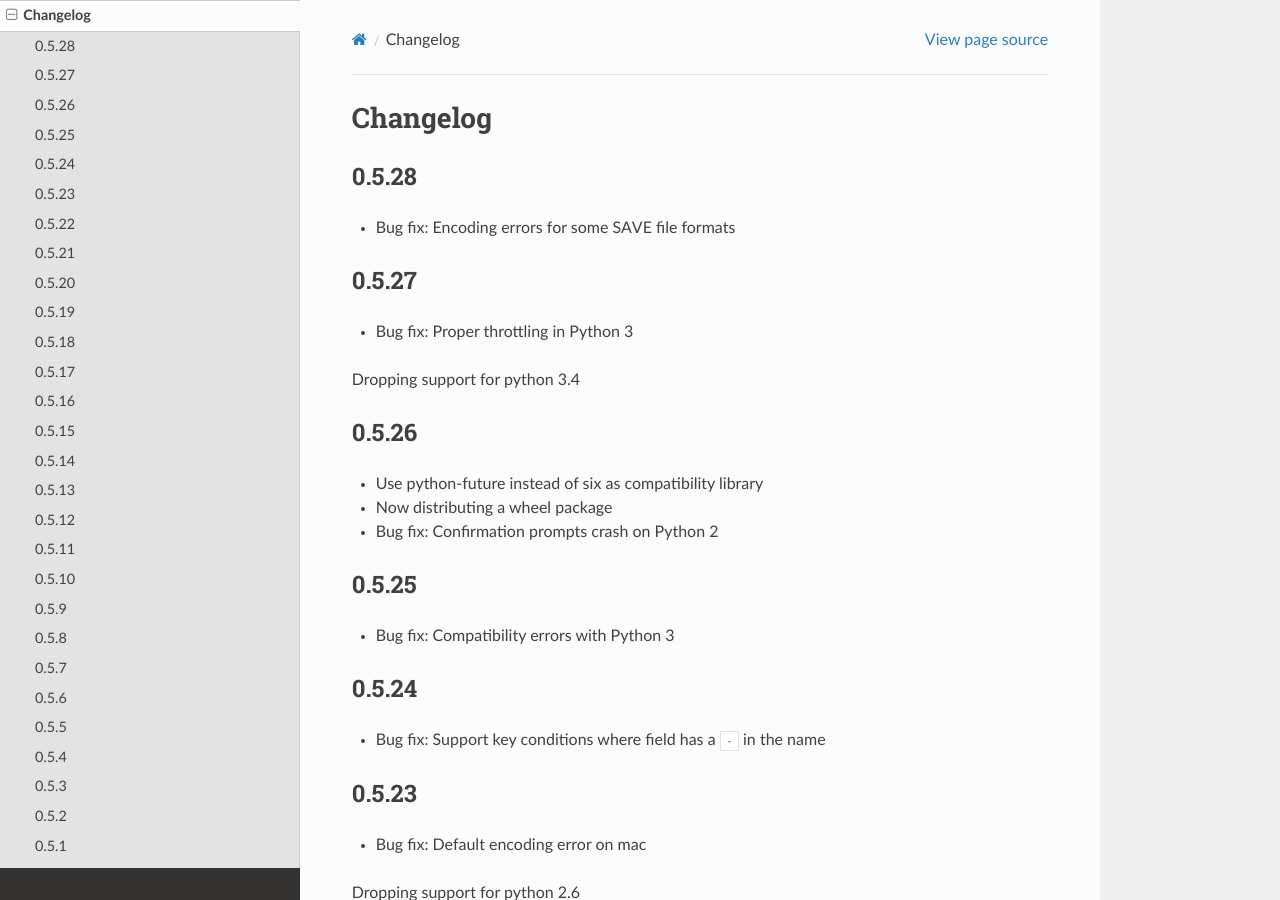
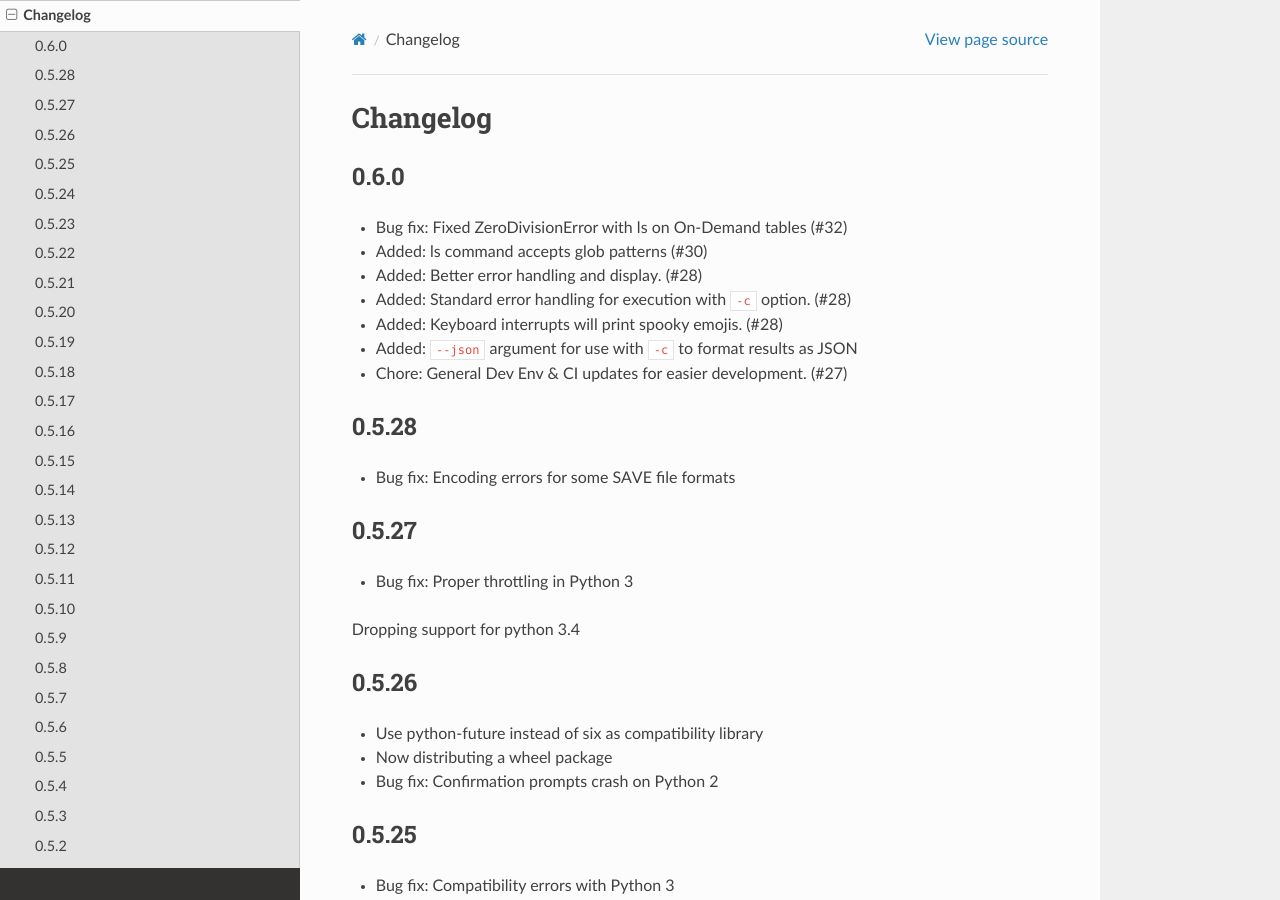
Before and after one commit to stevearc/dql, a Sphinx documentation site: the page built from doc/changes.rst, in a window 1280 px wide and 900 px high. Built offline with Sphinx 7.4.7 and the Read the Docs theme 2.0.0, drawn with Linux system fonts in a browser that asks for light colours.

Commit message:
Updating changelog

```diff
--- a/CHANGES.rst
+++ b/CHANGES.rst
@@ -1,10 +1,8 @@
 Changelog
 =========
 
-0.5.29-dev0
------------
-WIP: Tracking all changes for the next version. Actual version number will be decided later.
-
+0.6.0
+-----
 * Bug fix: Fixed ZeroDivisionError with ls on On-Demand tables (#32)
 * Added: ls command accepts glob patterns (#30)
 * Added: Better error handling and display. (#28)
--- a/doc/changes.rst
+++ b/doc/changes.rst
@@ -1,5 +1,15 @@
 Changelog
 =========
+
+0.6.0
+-----
+* Bug fix: Fixed ZeroDivisionError with ls on On-Demand tables (#32)
+* Added: ls command accepts glob patterns (#30)
+* Added: Better error handling and display. (#28)
+* Added: Standard error handling for execution with ``-c`` option. (#28)
+* Added: Keyboard interrupts will print spooky emojis. (#28)
+* Added: ``--json`` argument for use with ``-c`` to format results as JSON
+* Chore: General Dev Env & CI updates for easier development. (#27)
 
 0.5.28
 ------
```
